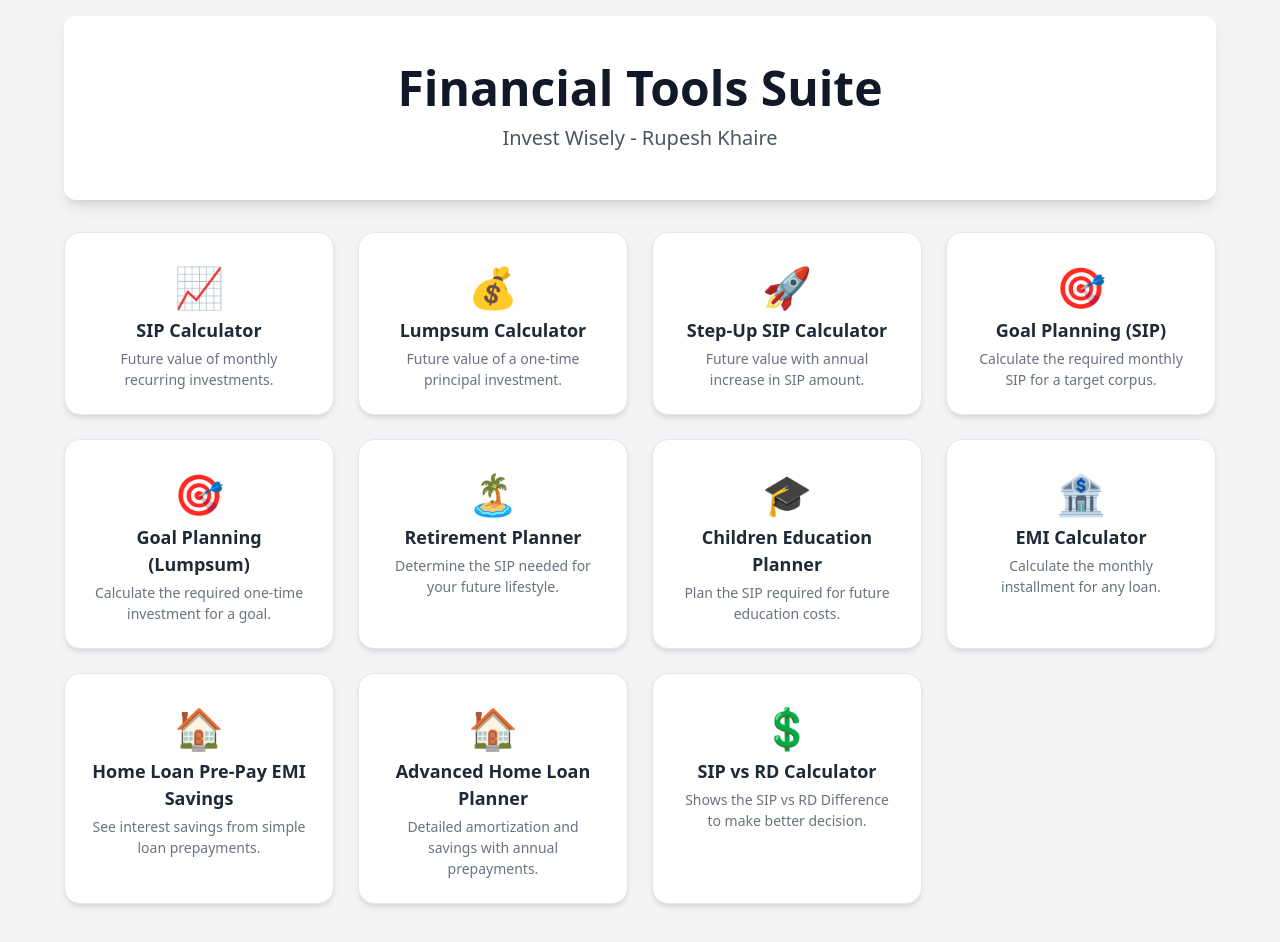
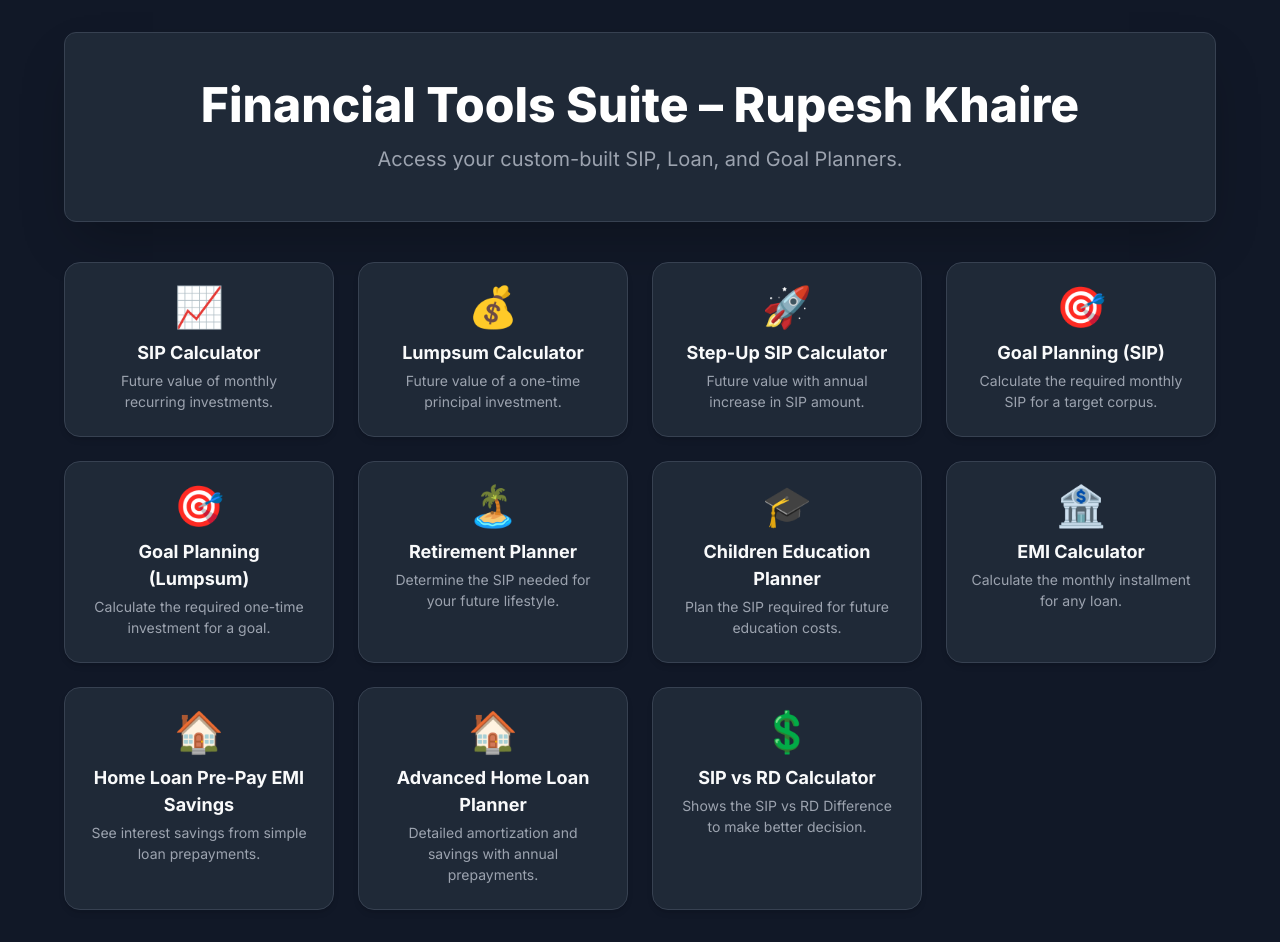
Before and after one commit to rkhaire44-hash/FinancialCalculators, a plain HTML site: page calculators.html in a window 1280 px wide. Before the commit the page ends 920 px from the top, so only its background shows below. Drawn offline with nearby package versions, Linux system fonts and the light colour scheme.

Commit message:
Update calculators.html

```diff
--- a/calculators.html
+++ b/calculators.html
@@ -5,15 +5,18 @@
     <meta name="viewport" content="width=device-width, initial-scale=1.0">
     <title>Financial Calculator Dashboard</title>
     <script src="https://cdn.tailwindcss.com"></script>
+    <link rel="preconnect" href="https://fonts.googleapis.com">
+    <link rel="preconnect" href="https://fonts.gstatic.com" crossorigin>
+    <link href="https://fonts.googleapis.com/css2?family=Inter:wght@400;500;600;700;800&display=swap" rel="stylesheet">
     <style>
         body {
-            font-family: ui-sans-serif, system-ui, -apple-system, BlinkMacSystemFont, "Segoe UI", Roboto, "Helvetica Neue", Arial, "Noto Sans", sans-serif, "Apple Color Emoji", "Segoe UI Emoji", "Segoe UI Symbol", "Noto Color Emoji";
-            background-color: #f3f4f6;
+            font-family: 'Inter', ui-sans-serif, system-ui, -apple-system, BlinkMacSystemFont, "Segoe UI", Roboto, "Helvetica Neue", Arial, "Noto Sans", sans-serif;
+            background-color: #111827; /* Dark background */
         }
         .calculator-card {
             display: block;
-            background-color: #ffffff;
-            border: 1px solid #e5e7eb;
+            background-color: #1f2937; /* Darker card background */
+            border: 1px solid #374151; /* Subtle border */
             border-radius: 1rem;
             padding: 1.5rem;
             text-align: center;
@@ -22,49 +25,50 @@
             cursor: pointer;
         }
         .calculator-card:hover {
-            transform: translateY(-3px);
-            box-shadow: 0 10px 15px -3px rgba(0, 0, 0, 0.1), 0 4px 6px -4px rgba(0, 0, 0, 0.05);
+            transform: translateY(-5px);
+            box-shadow: 0 10px 15px -3px rgba(13, 148, 136, 0.2), 0 4px 6px -4px rgba(13, 148, 136, 0.1);
             border-color: #0d9488; /* Teal-600 */
         }
         .calculator-card:active {
-            transform: translateY(-1px);
+            transform: translateY(-2px);
         }
         .card-icon {
             font-size: 2.5rem;
-            color: #0d9488; /* Teal-600 */
+            line-height: 1;
             margin-bottom: 0.75rem;
+            display: inline-block;
         }
         .card-title {
             font-size: 1.125rem;
             font-weight: 700;
-            color: #1f2937;
+            color: #f9fafb; /* Lighter title color */
         }
         .card-description {
             font-size: 0.875rem;
-            color: #6b7280;
+            color: #9ca3af; /* Lighter description color */
             margin-top: 0.25rem;
         }
     </style>
 </head>
-<body class="p-4">
+<body class="p-4 sm:p-6 lg:p-8">
 
 <main class="max-w-6xl mx-auto">
-    <header class="text-center py-12 mb-8 bg-white rounded-xl shadow-lg">
-        <h1 class="text-3xl md:text-5xl font-extrabold text-gray-900">Financial Tools Suite</h1>
-        <p class="text-lg md:text-xl text-gray-600 mt-3">Invest Wisely - Rupesh Khaire</p>
+    <header class="text-center py-12 mb-10 bg-gray-800 rounded-xl shadow-2xl border border-gray-700">
+        <h1 class="text-3xl md:text-5xl font-extrabold text-white">Financial Tools Suite – Rupesh Khaire</h1>
+        <p class="text-lg md:text-xl text-gray-400 mt-4">Access your custom-built SIP, Loan, and Goal Planners.</p>
     </header>
 
     <div class="grid grid-cols-1 sm:grid-cols-2 lg:grid-cols-3 xl:grid-cols-4 gap-6">
 
-        <!-- FIX: Updated href to match uploaded file names exactly, including capitalization and spaces/encoding (%20) -->
-
-        <a href="SIP.html" class="calculator-card" target="_blank">
+        <!-- Calculator Card Template -->
+        <!-- Note: target="_blank" opens the calculator in a new browser tab. -->
+        <a href="sip.html" class="calculator-card" target="_blank">
             <span class="card-icon">📈</span>
             <div class="card-title">SIP Calculator</div>
             <div class="card-description">Future value of monthly recurring investments.</div>
         </a>
 
-        <a href="Lumpsum.html" class="calculator-card" target="_blank">
+        <a href="lumpsum.html" class="calculator-card" target="_blank">
             <span class="card-icon">💰</span>
             <div class="card-title">Lumpsum Calculator</div>
             <div class="card-description">Future value of a one-time principal investment.</div>
@@ -88,7 +92,7 @@
             <div class="card-description">Calculate the required one-time investment for a goal.</div>
         </a>
 
-        <a href="Retirement.html" class="calculator-card" target="_blank">
+        <a href="retirement.html" class="calculator-card" target="_blank">
             <span class="card-icon">🏝️</span>
             <div class="card-title">Retirement Planner</div>
             <div class="card-description">Determine the SIP needed for your future lifestyle.</div>
@@ -100,7 +104,7 @@
             <div class="card-description">Plan the SIP required for future education costs.</div>
         </a>
 
-        <a href="EMI.html" class="calculator-card" target="_blank">
+        <a href="emi.html" class="calculator-card" target="_blank">
             <span class="card-icon">🏦</span>
             <div class="card-title">EMI Calculator</div>
             <div class="card-description">Calculate the monthly installment for any loan.</div>
@@ -124,6 +128,7 @@
             <div class="card-description">Shows the SIP vs RD Difference to make better decision.</div>
         </a>
 
+
     </div>
 </main>
 
```
